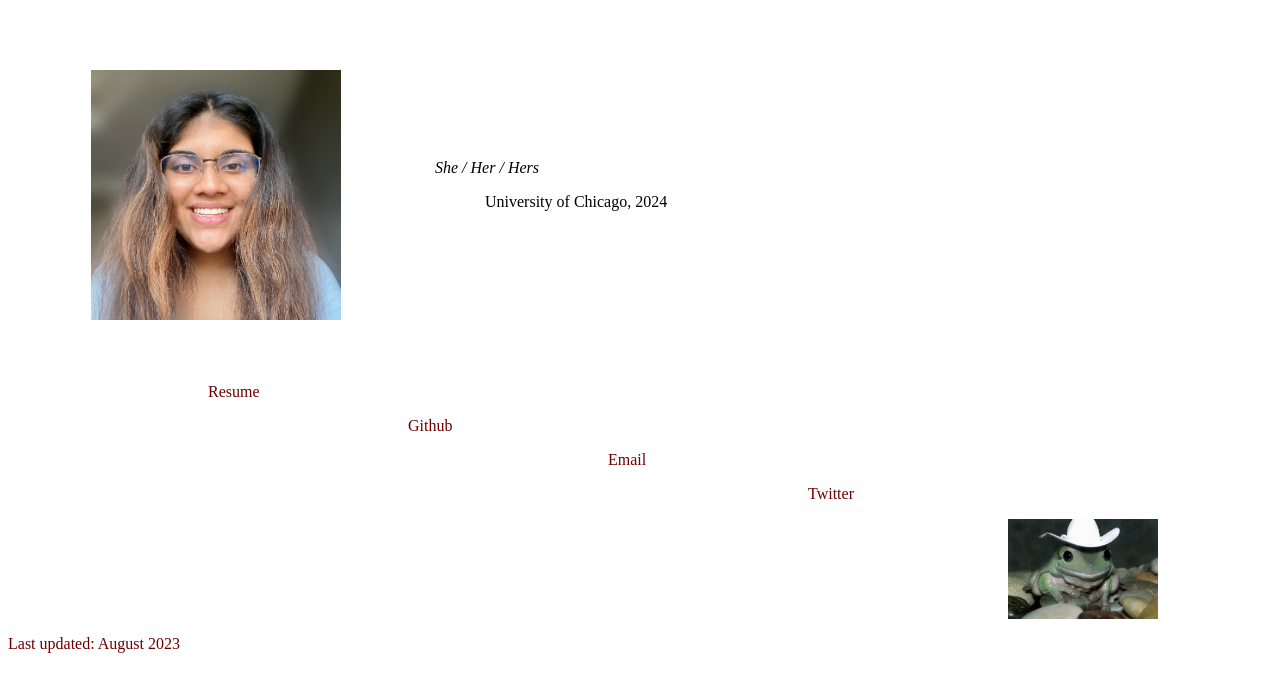
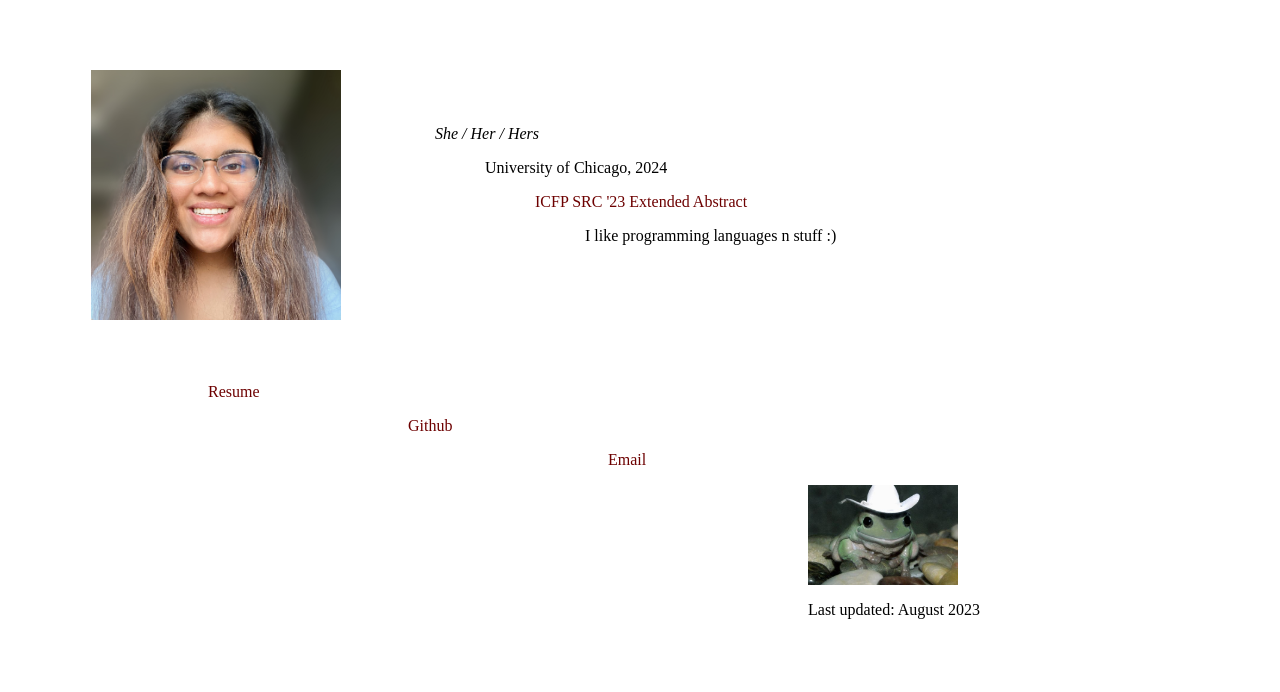
Before and after one commit to bhaktishh/bhaktishh.github.io, a plain HTML site: page index.html in a window 1280 px wide. Shown: the part 78-770 px from the top of the page. Drawn offline with Linux system fonts and the light colour scheme.

Commit message:
im just a girl in the world

```diff
--- a/index.html
+++ b/index.html
@@ -12,6 +12,8 @@
         <td>
           <p style="margin-left:50px"><em>She / Her / Hers</em></p>
           <p style="margin-left:100px">University of Chicago, 2024</p>
+          <p style="margin-left:150px"><a style = "text-decoration: none; color:rgb(109, 0, 0)" href="ICFP_SRC.pdf">ICFP SRC '23 Extended Abstract</a></p>
+          <p style="margin-left:200px">I like programming languages n stuff :)</p>
         </td>
       </tr>
   </tbody></table>
@@ -22,10 +24,10 @@
   <a href="mailto:bhaktishah@uchicago.edu" target="_blank" style="text-decoration: none">
     <p style="margin-left: 600px; color:rgb(109, 0, 0)">Email</p></a>
 
-    <a href="https://twitter.com/bhaktishh" target="_blank" style="text-decoration: none">
+    <!-- <a href="https://twitter.com/bhaktishh" target="_blank" style="text-decoration: none">
       <p style="margin-left: 800px; color:rgb(109, 0, 0)">Twitter</p></a>
-
-      <img src="froggy.jpeg" width=150 style=" margin-left:1000px;"/>
-    <p style="margin-right: 20px; color: rgb(109, 0, 0)">Last updated: August 2023</p>
+     -->
+      <img src="froggy.jpeg" width=150 style=" margin-left:800px;"/>
+    <p style="margin-left: 800px; color: rgb(0, 0, 0)">Last updated: August 2023</p>
   </body>
 </html>
```
Also changed, not shown: 1 other file.
